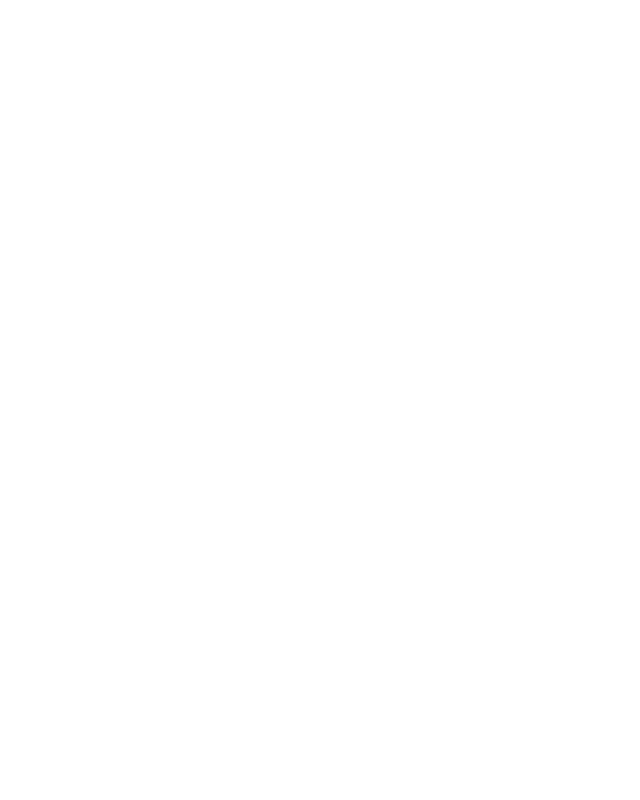
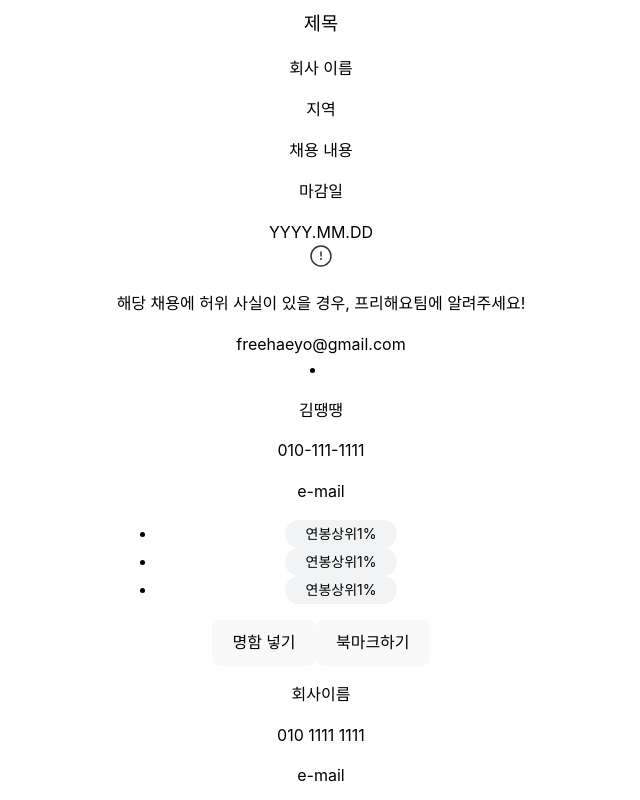
Before and after one commit to heoh06/freehaeyo, a React (Vite) app in the folder freehaeyo/: page /hireInfo in a window 1280 px wide. Before the commit this address had no page. Shown: the part 320-1120 px from the top of the page, without its empty margins (319-959 px from the left). Before the commit the page ends 800 px from the top, so only its background shows below. Built offline with nearby package versions, Linux system fonts and the light colour scheme.

Commit message:
feat:채용 상세정보 페이지 마크업 완료

```diff
--- a/freehaeyo/src/App.jsx
+++ b/freehaeyo/src/App.jsx
@@ -5,6 +5,7 @@ import MainPage from './Pages/MainPage';
 import SignUp from './Pages/SignUp';
 import Login from './Pages/Login';
 import Hire from './Pages/Hire';
+import HireInfo from './Pages/HireInfo'
 
 import { BrowserRouter, Route, Routes } from 'react-router-dom';
 
@@ -18,6 +19,7 @@ function App() {
         <Route path="/signup" element={<SignUp/>}></Route>
         <Route path="/login" element={<Login/>}></Route>
         <Route path="/hire" element={<Hire/>}></Route>
+        <Route path="/hireInfo" element={<HireInfo/>}></Route>
       </Routes>
     </BrowserRouter>
   )
--- /dev/null
+++ b/freehaeyo/src/Pages/HireInfo.jsx
@@ -0,0 +1,51 @@
+import Alert from '../Assets/alert.svg';
+
+import Header from '../Components/Common/Header';
+import Footer from '../Components/Common/Footer';
+import NameCard from '../Components/Common/NameCard';
+
+function HireInfo(){
+    return(
+        <>
+            <Header/>
+            <main>
+                <section>
+                    <div>
+                        <h3>제목</h3>
+                        <p>회사 이름</p>
+                        <p>지역</p>
+                    </div>
+                    <div>
+                        <p>채용 내용</p>
+                    </div>
+                    <div>
+                        <p>마감일</p>
+                        <span>YYYY.MM.DD</span>
+                    </div>
+                    <div>
+                        <img src={Alert} alt="알림"/>
+                        <div>
+                            <p>해당 채용에 허위 사실이 있을 경우, 프리해요팀에 알려주세요!</p>
+                            <span>freehaeyo@gmail.com</span>
+                        </div>
+                    </div>
+                </section>
+                <section>
+                    <NameCard/>
+                    <div>
+                        <button>명함 넣기</button>
+                        <button>북마크하기</button>
+                    </div>
+                    <div>
+                        <p>회사이름</p>
+                        <span>010 1111 1111</span>
+                        <p>e-mail</p>
+                    </div>
+                </section>
+            </main>
+            <Footer/>
+        </>
+    )
+}
+
+export default HireInfo;
```
Also changed, not shown: freehaeyo/src/Assets/alert.svg (added).
